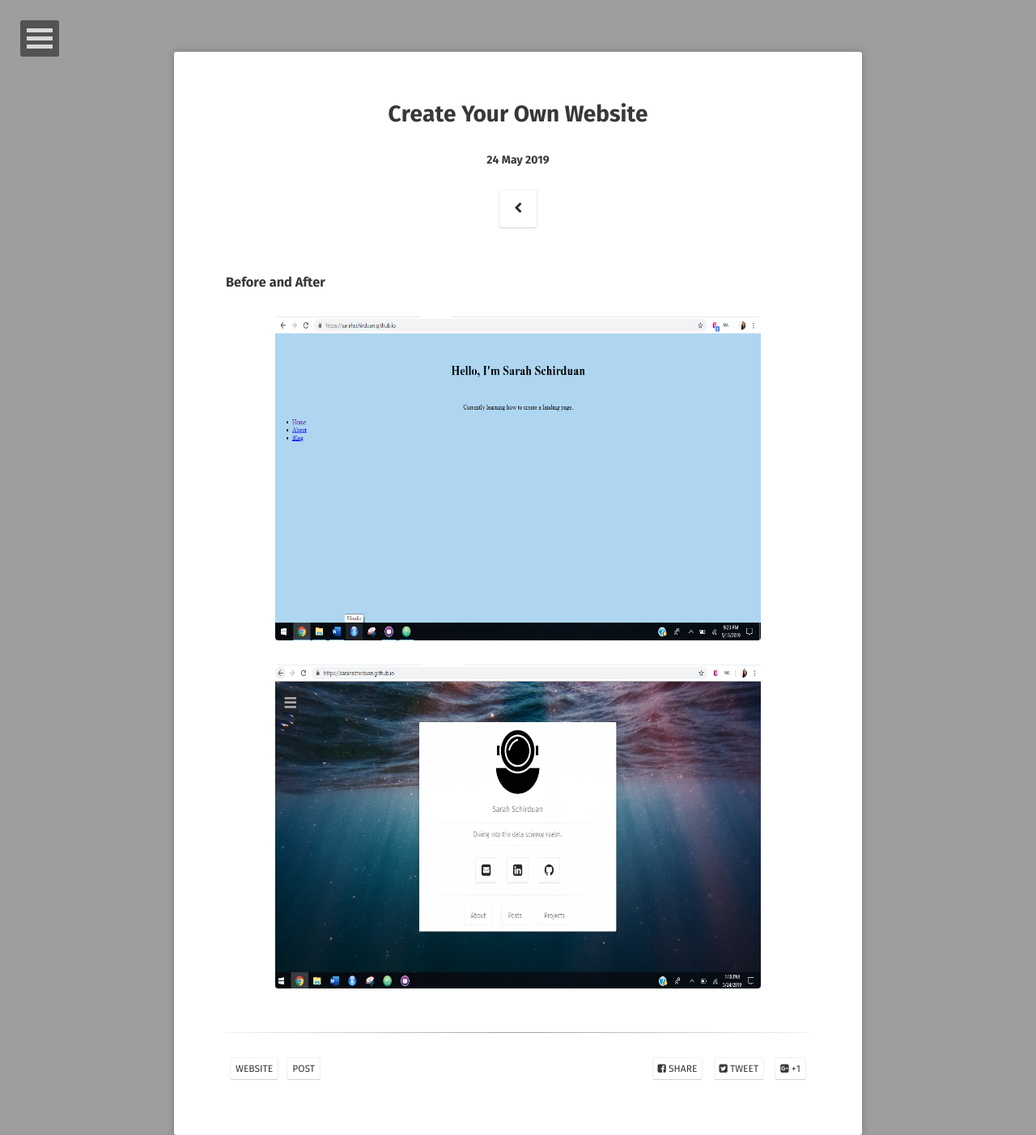
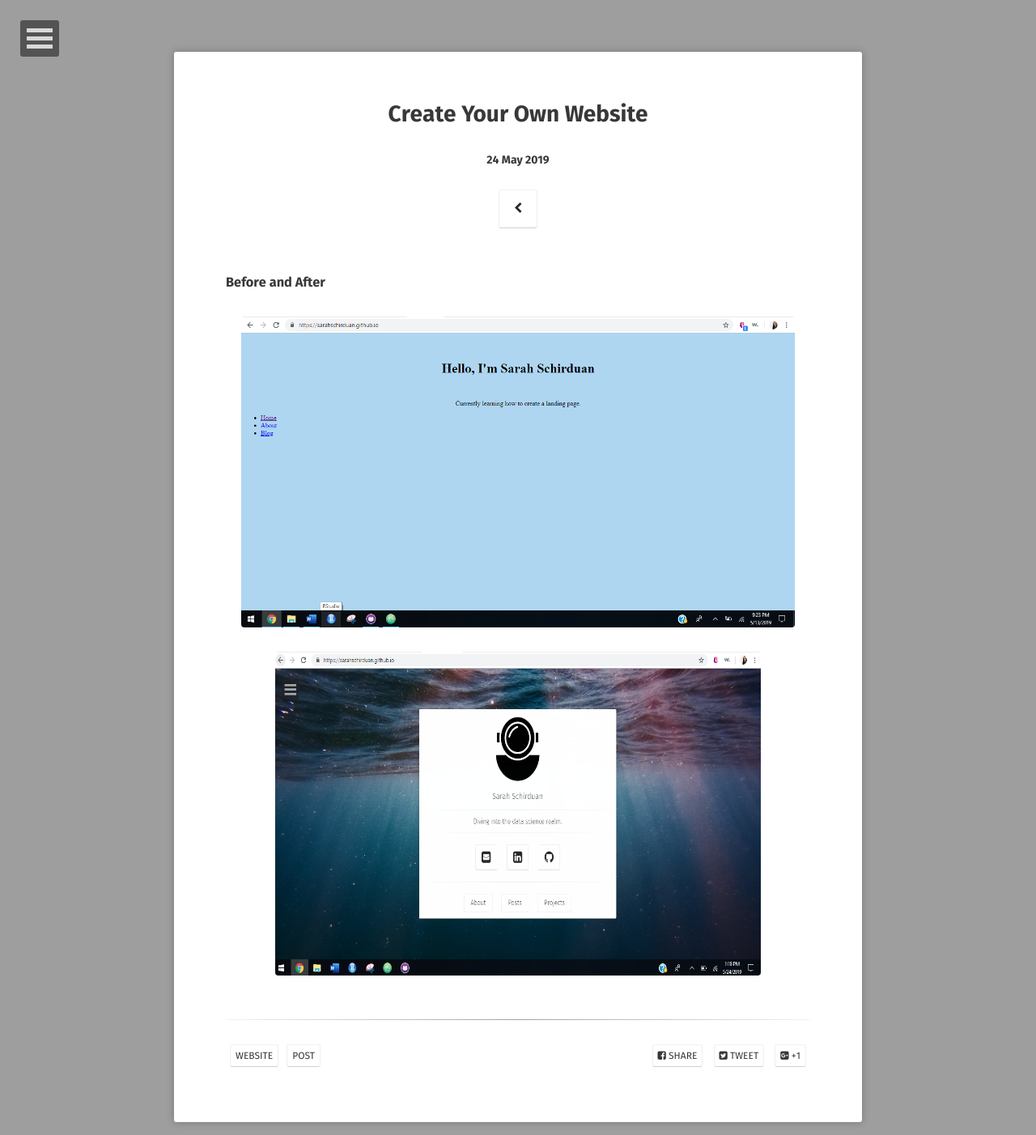
Before and after one commit to sarahschirduan/sarahschirduan.github.io, a Jekyll site: the page built from _posts/2019-05-24-create-your-own-website.md, in a window 1280 px wide. Shown: the whole page at 81% size. Built offline with Jekyll 4.4.1, drawn with Linux system fonts in a browser that asks for light colours; some web fonts are replaced.

Commit message:
Update 2019-05-24-create-your-own-website.md

```diff
--- a/_posts/2019-05-24-create-your-own-website.md
+++ b/_posts/2019-05-24-create-your-own-website.md
@@ -10,7 +10,7 @@ comments: true
 ### Before and After
 
 <figure>
-  <a href="/assets/img/beforeweb2.png"><img src="/assets/img/beforeweb2.png" style="width:600px; height:400px"></a>
+  <a href="/assets/img/beforeweb2.png"><img src="/assets/img/beforeweb2.png" style="width:684px; height:384px"></a>
 </figure>
 
 <figure>
```
